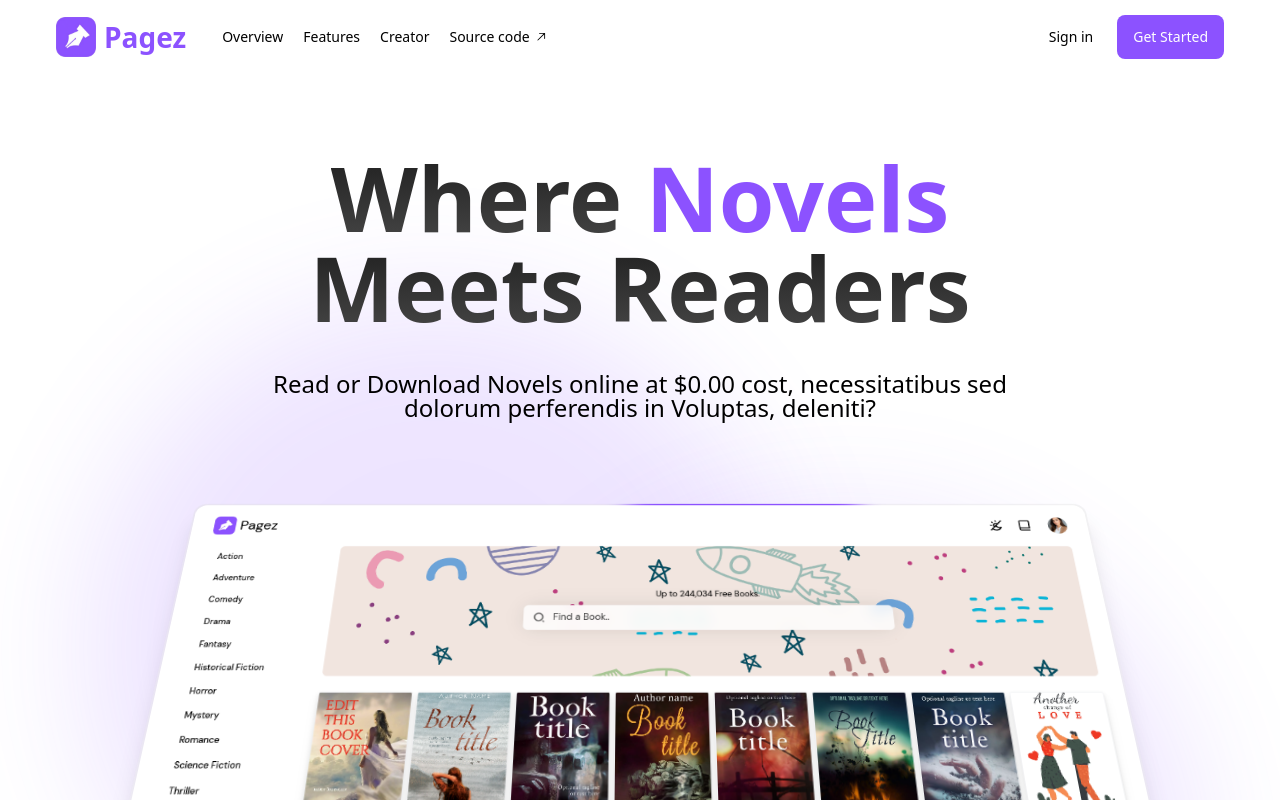
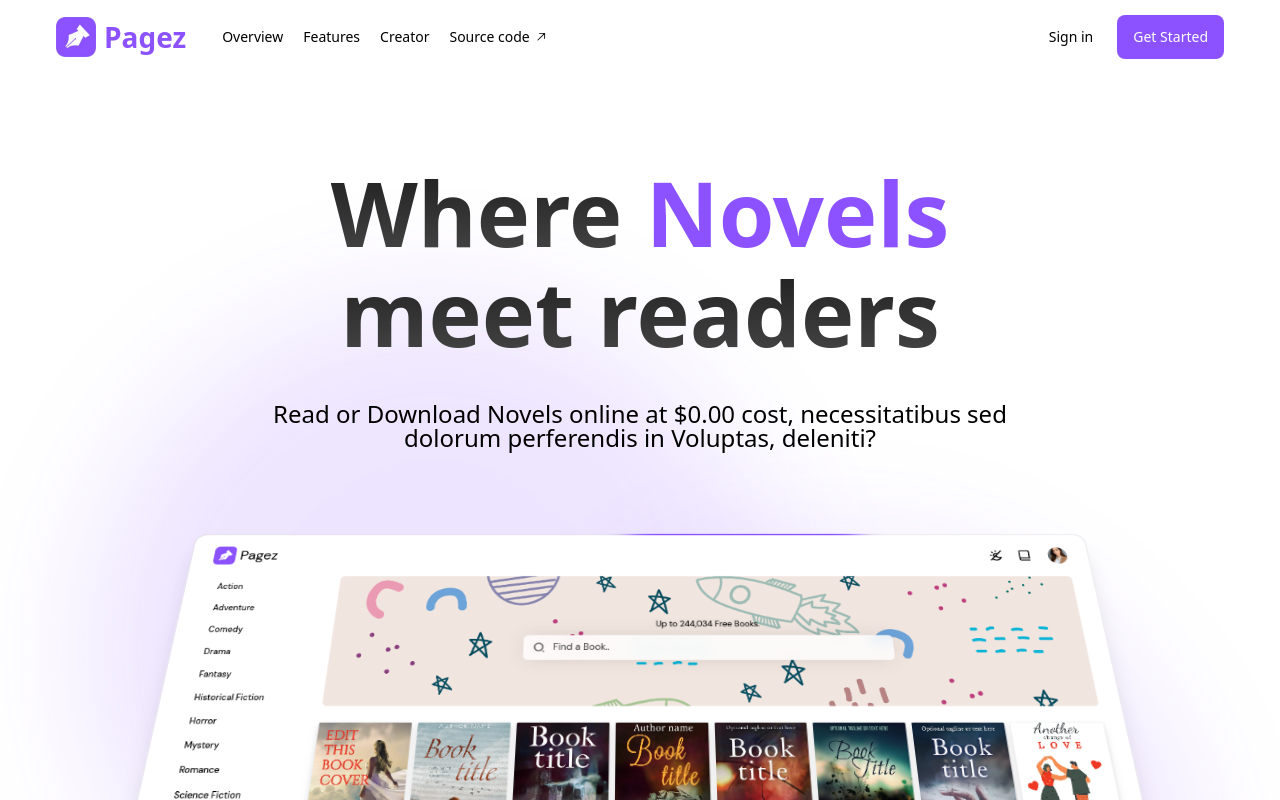
Before and after one commit to kevindermot99/gamezilla, a React (Vite) app: page / in a window 1280 px wide. Shown: the top 800 px of the page. Built offline with nearby package versions, Linux system fonts and the light colour scheme; a web font is replaced by a local one.

Commit message:
Hero text Leading

```diff
--- a/src/Landing.jsx
+++ b/src/Landing.jsx
@@ -33,8 +33,8 @@ function Landing() {
         <div className="absolute top-56 left-7 -z-[10] size-[700px] blur-3xl opacity-15 rounded-[50%] bg-main-color max-sm:hidden"></div>
         <div className="absolute -bottom-10 right-7 -z-[10] size-[700px] blur-3xl opacity-15 rounded-[50%] bg-main-color max-sm:hidden"></div>
 
-        <h1 className='capitalize font-extrabold  text-[90px] text-wrap max-w-[900px] leading-[90px] mt-[50px] max-sm:text-[40px] max-sm:leading-[45px] max-sm:mt-0'>
-          <span className={`HeroText`}>Where </span><span className='text-main-color '>Novels</span> <br /><span className={`HeroText`}>meets Readers</span>
+        <h1 className='font-extrabold  text-[90px] text-wrap max-w-[900px] leading-[100px] mt-[60px] max-sm:text-[40px] max-sm:leading-[45px] max-sm:mt-0'>
+          <span className={`HeroText`}>Where </span><span className='text-main-color '>Novels</span> <br /><span className={`HeroText`}>meet readers</span>
         </h1>
         <p className='text-2xl  font-normal leading-6 max-w-[800px] text-black text-wrap m-[40px] max-sm:m-0'>
           Read or Download Novels online at $0.00 cost,  necessitatibus sed dolorum perferendis in Voluptas, deleniti?
--- a/src/index.css
+++ b/src/index.css
@@ -34,7 +34,7 @@
     @apply text-main-color font-bold text-3xl flex justify-center items-center gap-1
   }
   .linkText{
-    @apply text-black font-normal text-sm flex justify-center items-center gap-1
+    @apply text-black font-medium text-sm flex justify-center items-center gap-1
   }
 }
 
```
